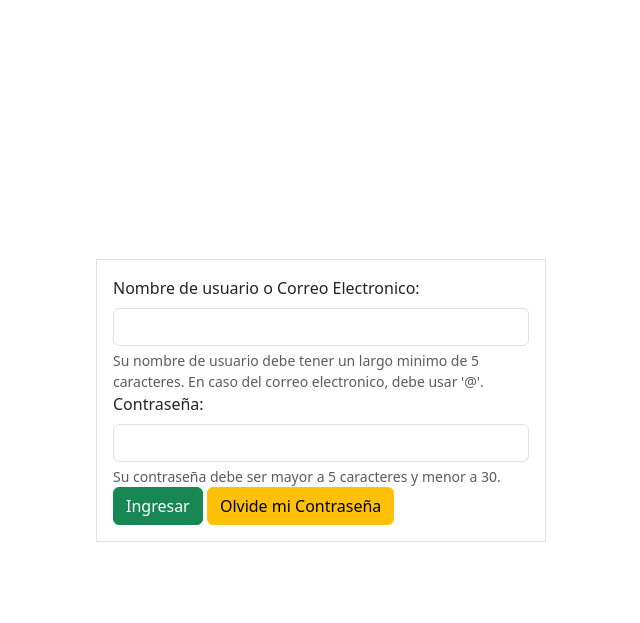
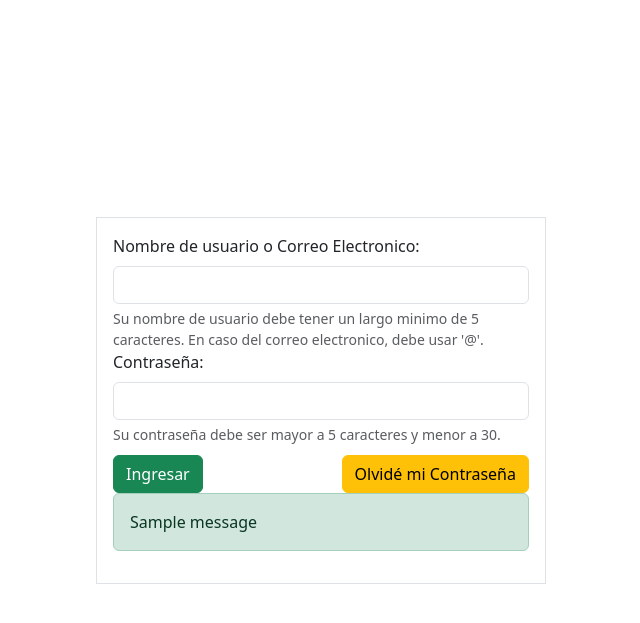
Before and after one commit to Cracklitrox/Proyecto-Mi-Estacionamiento, a Django app: page /cliente/loginCliente/ in a window 1280 px wide. Shown: the top 623 px of the page, without its empty margins (319-959 px from the left). Run offline with Django 4.2, Linux system fonts and the light colour scheme; tables that the repository leaves empty hold one stand-in row (values such as "Sample post"); one stand-in notice (Sample message) is shown; some libraries are stand-ins or nearby versions.

Commit message:
login del usuario listo

```diff
--- a/cliente/templates/loginCliente.html
+++ b/cliente/templates/loginCliente.html
@@ -20,13 +20,21 @@
         .form {
             width: 450px;
         }
+
+        .btn-container {
+            display: flex;
+            justify-content: space-between;
+            margin-top: 10px;
+        }
     </style>
 </head>
 
 <body>
     <div class="container-fluid">
         <div class="abs-center">
-            <form action="#" class="border p-3 form" method="POST">
+            <form action="{% url 'loginCliente' %}" class="border p-3 form" method="POST">
+                {% csrf_token %}
+                <!-- Campos formularios -->
                 <label for="campoNombre" class="form-label">Nombre de usuario o Correo Electronico:</label>
                 <input type="text" id="campoNombre" name="campoNombre" class="form-control"
                     aria-describedby="passwordHelpBlock" required>
@@ -39,8 +47,21 @@
                 <div id="passwordHelpBlock" class="form-text">
                     Su contraseña debe ser mayor a 5 caracteres y menor a 30.
                 </div>
-                <button type="submit" class="btn btn-success">Ingresar</button>
-                <button type="button" class="btn btn-warning">Olvide mi Contraseña</button>
+                <!-- Boton de acceso -->
+                <div class="btn-container">
+                    <button type="submit" class="btn btn-success">Ingresar</button>
+                    <button type="button" class="btn btn-warning">Olvidé mi Contraseña</button>
+                </div>
+                <!-- Mensajes de Alerta (exitoso y fallido) -->
+                {% if messages %}
+                    <div class="messages">
+                        {% for message in messages %}
+                            <div class="alert alert-{{ message.tags }}">
+                                {{ message }}
+                            </div>
+                        {% endfor %}
+                    </div>
+                {% endif %}
             </form>
         </div>
     </div>
--- a/cliente/views.py
+++ b/cliente/views.py
@@ -1,4 +1,7 @@
-from django.shortcuts import render
+from django.shortcuts import redirect, render
+from django.contrib.auth import authenticate, login
+from django.contrib import messages
+from .models import Cliente
 
 # Create your views here.
 def indexCliente(request):
@@ -11,4 +14,30 @@ def registroCliente(request):
     return render(request,'registroCliente.html')
 
 def loginCliente(request):
-    return render(request, 'loginCliente.html')
+    if request.method == "POST":
+        campoNombre = request.POST["campoNombre"]
+        campoContrasena = request.POST["campoContrasena"]
+        flagCorreo = False
+        if campoNombre.endswith("@gmail.com"):
+            flagCorreo = True
+        try:
+            if flagCorreo:
+                cliente = Cliente.objects.get(
+                    correoelectronico = campoNombre,
+                    contrasena = campoContrasena
+                )
+            else:
+                cliente = Cliente.objects.get(
+                    nombreusuario = campoNombre,
+                    contrasena = campoContrasena
+                )
+            user = authenticate(request, username=cliente.nombreusuario, password=campoContrasena)
+            if user:
+                login(request, user)
+                return redirect('indexCliente')
+        except Cliente.DoesNotExist:
+            mensajeAdvertencia = "No se ha encontrado el nombre de usuario, correo o la contraseña. Por favor, inténtelo nuevamente."
+            messages.warning(request, mensajeAdvertencia)
+            return render(request, "loginCliente.html")
+    else:
+        return render(request, "loginCliente.html")
```
Also changed, not shown: cliente/templates/indexCliente.html (+7 -3 lines).
